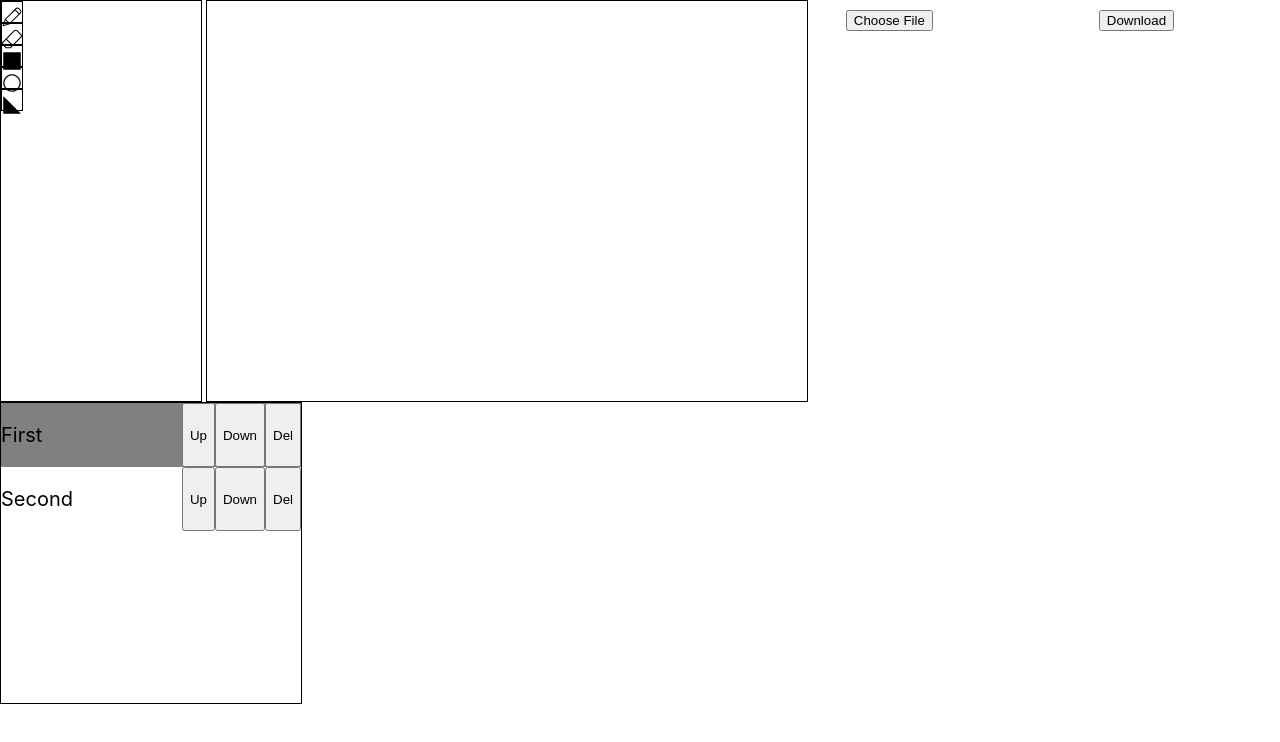
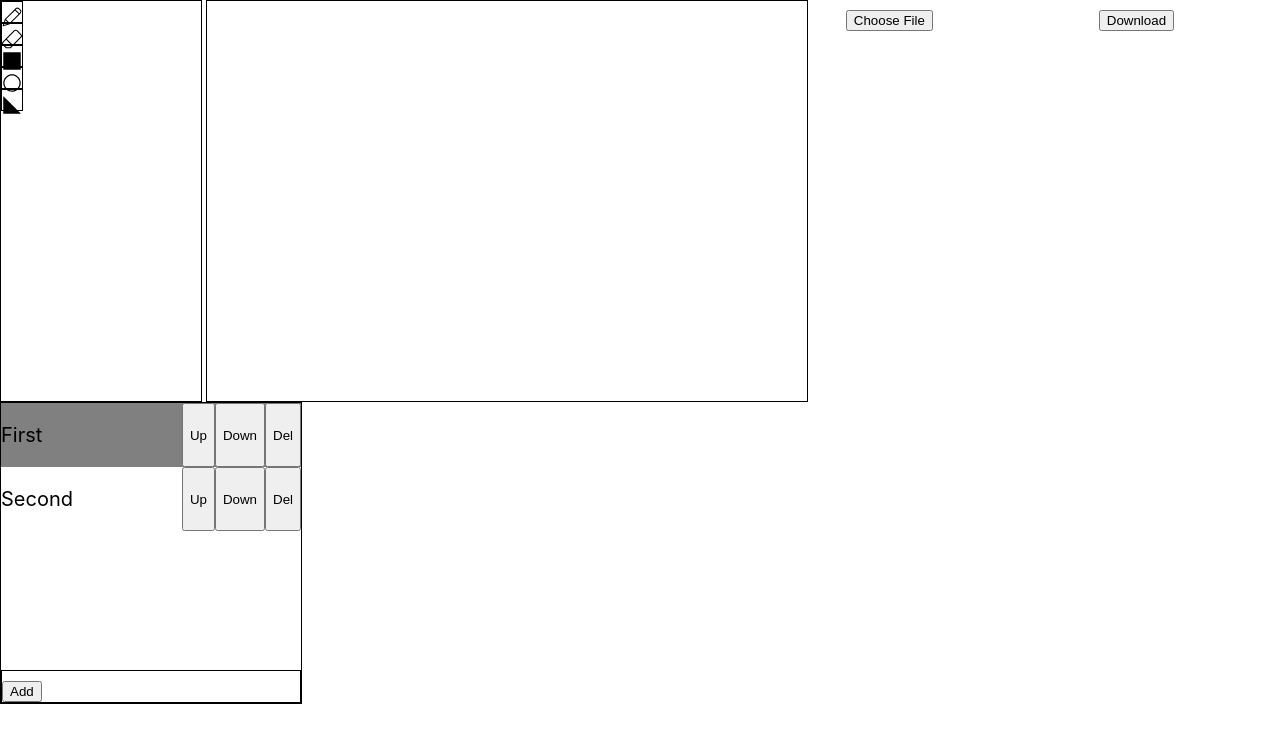
Before and after one commit to CThompson01/CyPaint, a React (Create React App) app: page / in a window 1280 px wide. Both pictures are taken after a click on the button "Create Blank Canvas". Shown: the top 742 px of the page. Built offline with nearby package versions, Linux system fonts and the light colour scheme.

Commit message:
Add ability to add layer

```diff
--- a/src/CanvasPage.js
+++ b/src/CanvasPage.js
@@ -195,6 +195,21 @@ export function CanvasPage() {
 		});
 	}, [setCurrentTool])
 
+	const createNewLayer = useCallback(() => {
+		setLayerList(oldLayerList => {
+			if (!ctx) {
+				alert('Please draw on canvas at least once before creating a new layer');
+				return oldLayerList;
+			}
+
+			const newLayerList = [...oldLayerList];
+			newLayerList.push(new Layer(`${Math.floor(Math.random() * 100000)}`));
+			newLayerList[newLayerList.length-1].imageData = ctx.createImageData(CANVAS_WIDTH, CANVAS_HEIGHT);
+
+			return newLayerList;
+		})
+	}, [ctx, setLayerList])
+
   return (
 		<div>
 			<div id="canvasPageContainer">
@@ -226,6 +241,7 @@ export function CanvasPage() {
 				layers={layerList}
 				selected={activeLayerId}
 				setActiveLayer={setActiveLayerId}
+				createNewLayer={createNewLayer}
 				up={layerUp}
 				down={layerDown}
 				delete={layerDelete} />
--- a/src/LayerPanel.js
+++ b/src/LayerPanel.js
@@ -4,10 +4,12 @@ import { LayerRow } from './LayerRow'
 /**
  * @param {Layer} props.layers the layers to display
  * @param {function} props.setActiveLayer callback fired with id
+ * @param {function} props.createNewLayer callback fired when a new layer is requested
  */
 export const LayerPanel = props => {
 	return (
-		<div id='mainLayerPanel'>
+		<div style={{display: 'flex', flexDirection: 'column', justifyContent: 'space-between'}} id='mainLayerPanel'>
+			<div style={{height: 340, overflow: 'scroll'}}>
 				{props.layers.map((layer, index) => (
 					<LayerRow
 						layer={layer}
@@ -19,5 +21,9 @@ export const LayerPanel = props => {
 						delete={() => props.delete(index)} />
 				))}
 			</div>
+			<div style={{border: '1px solid black'}}>
+				<button onClick={props.createNewLayer}>Add</button>
+			</div>
+		</div>
 	);
 }
--- a/src/tool.js
+++ b/src/tool.js
@@ -44,7 +44,11 @@ export class Tool {
 	 * Called when the tool begins performing a modification to the layer.
 	 */
 	beginLayerEdit() {
-		this.begin();
+		if (this.begin) {
+			this.begin();
+		} else {
+			console.warn('Editing layer with no `begin` listener');
+		}
 	}
 
 	/**
@@ -52,7 +56,11 @@ export class Tool {
 	 * and the edits can be flushed.
 	 */
 	endLayerEdit() {
-		this.end();
+		if (this.end) {
+			this.end();
+		} else {
+			console.warn('Editing layer with no `end` listener');
+		}
 	}
 
 	/**
```
Lines whose indentation alone changed are shown as unchanged.
